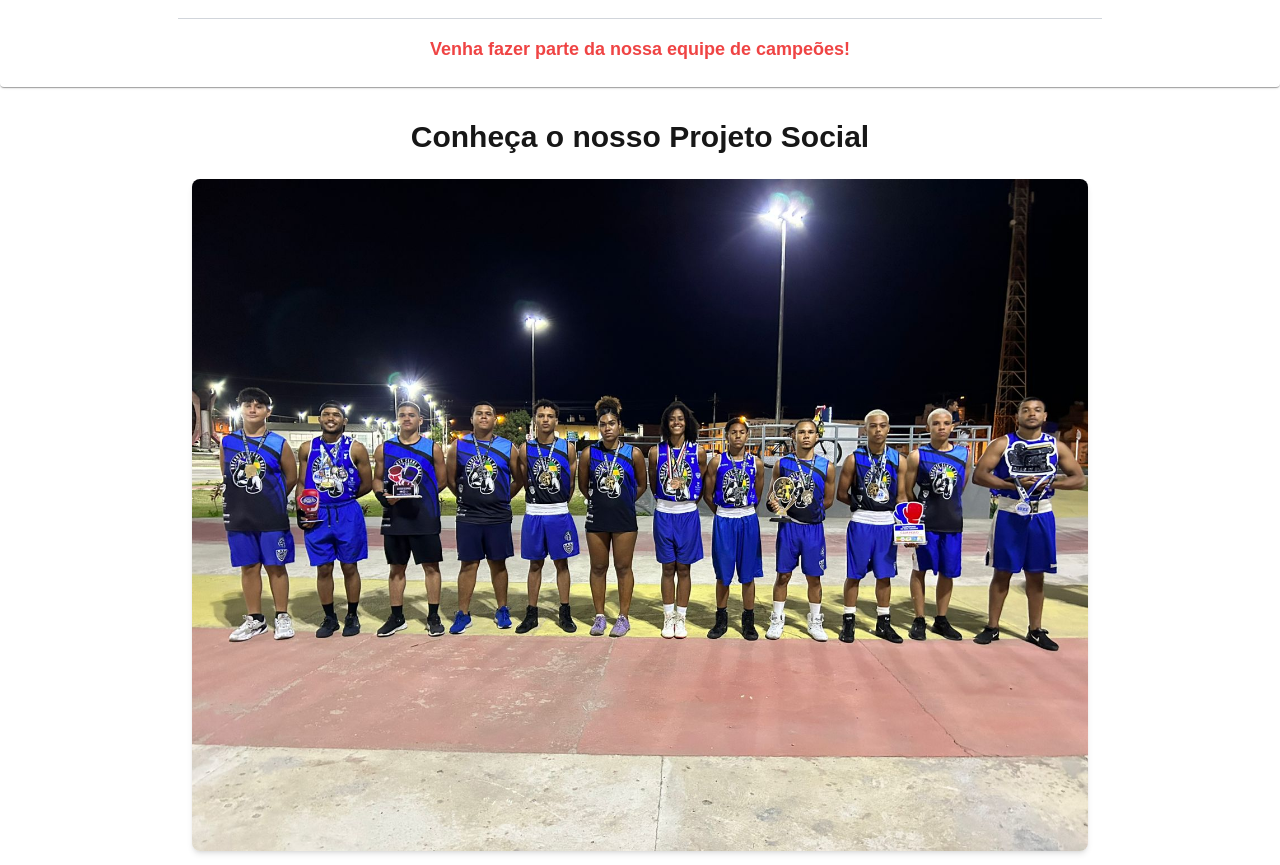
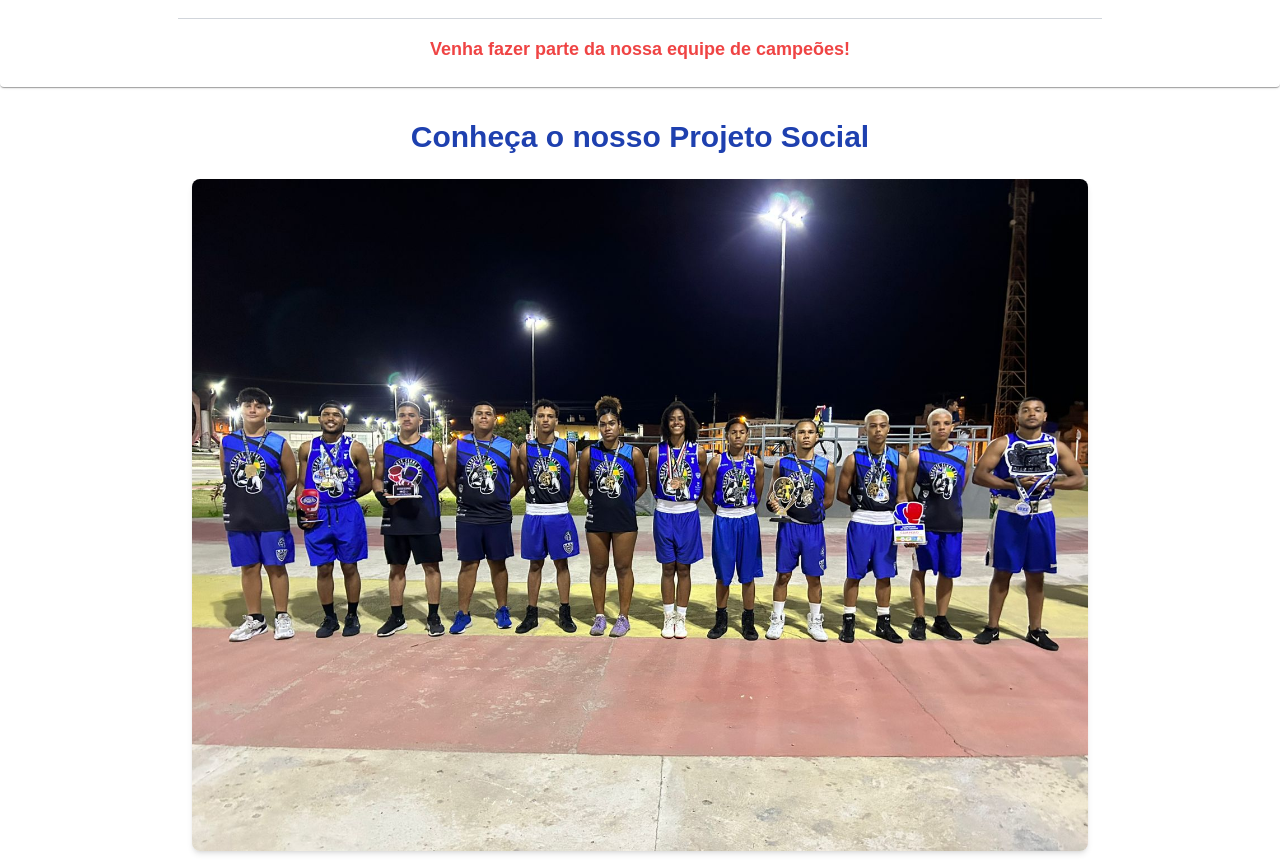
Before and after one commit to nataliasantosfarias/Freelancer, a Next.js app: page / in a window 1280 px wide. Shown: the part 1002-1867 px from the top of the page. Built offline with nearby package versions, Linux system fonts and the light colour scheme; grey boxes are pictures that could not be loaded.

Commit message:
STYLE: Font

```diff
--- a/src/app/components/CardGallery.jsx
+++ b/src/app/components/CardGallery.jsx
@@ -31,7 +31,7 @@
 
   return (
     <div className="container mx-auto px-4 py-8">
-      <h1 className="text-3xl font-bold mb-6 text-center ">Conheça o nosso Projeto Social</h1>
+      <h1 className="text-3xl font-bold mb-6 text-center text-blue-800">Conheça o nosso Projeto Social</h1>
 
       {/* Main Image */}
       <div className="mb-4 cursor-pointer flex justify-center" onClick={() => openLightbox(mainImage)}>
```
